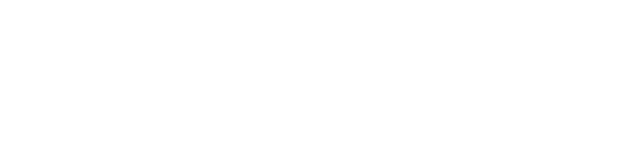
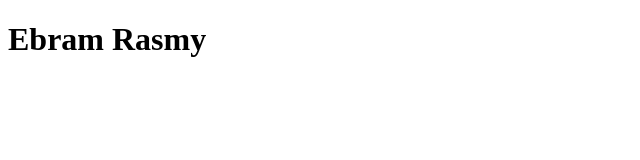
Before and after one commit to Ebramrasmy/lab1, a plain HTML site: page index.html in a window 1280 px wide. Shown: the whole page, without its empty margins (0-640 px from the left). Drawn offline with Linux system fonts and the light colour scheme.

Commit message:
Update index.html

```diff
--- a/index.html
+++ b/index.html
@@ -6,6 +6,6 @@
     <title>Document</title>
 </head>
 <body>
-
+    <h1>Ebram Rasmy</h1>
 </body>
 </html>
```
